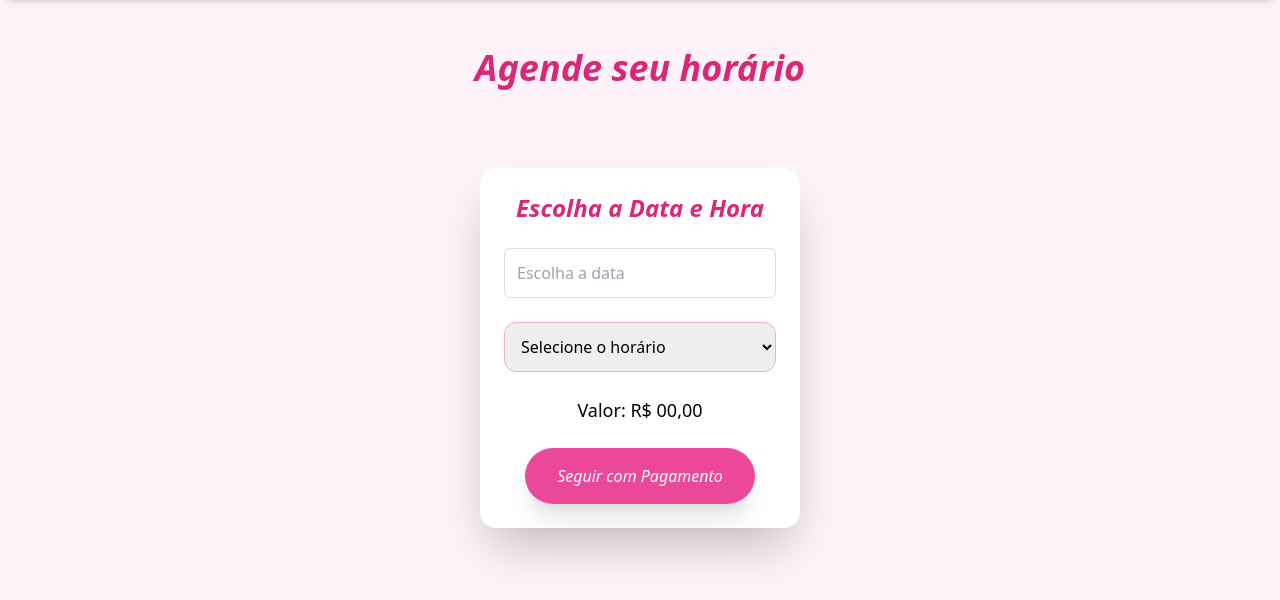
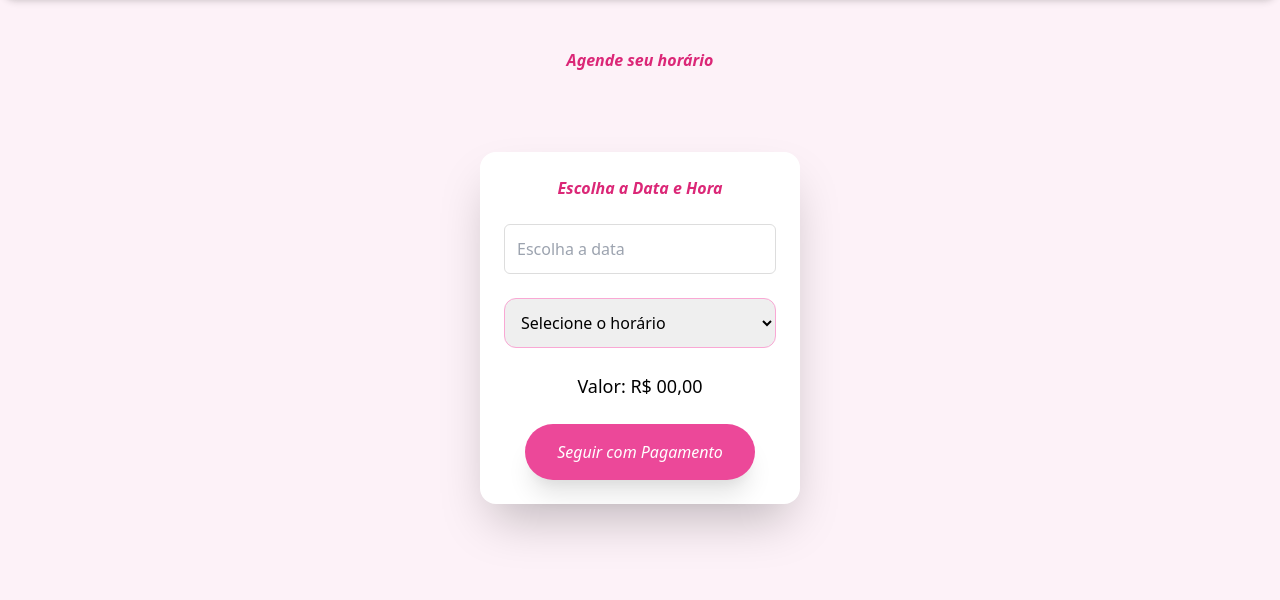
Before and after one commit to ericaregina/EricaBeauty, a plain HTML site: page agendamentos.html in a window 1280 px wide. Shown: the part 76-676 px from the top of the page. Drawn offline with nearby package versions, Linux system fonts and the light colour scheme.

Commit message:
Update agendamentos.html

```diff
--- a/agendamentos.html
+++ b/agendamentos.html
@@ -66,11 +66,11 @@
   <!-- Conteúdo -->
   <section class="py-12">
     <div class="max-w-7xl mx-auto text-center">
-      <h2 class="text-4xl font-semibold text-pink-600 italic mb-20">Agende seu horário</h2>
+      <h2 class="text-sl font-semibold text-pink-600 italic mb-20">Agende seu horário</h2>
 
       <div
         class="bg-white p-6 rounded-2xl shadow-2xl max-w-sm mx-auto transition-transform transform hover:scale-105 sm:max-w-xs">
-        <h3 class="text-2xl font-semibold text-pink-600 italic mb-6">Escolha a Data e Hora</h3>
+        <h3 class="text-sl font-semibold text-pink-600 italic mb-6">Escolha a Data e Hora</h3>
 
         <!-- Campo de Data -->
         <input type="text" id="data" placeholder="Escolha a data" required
```
